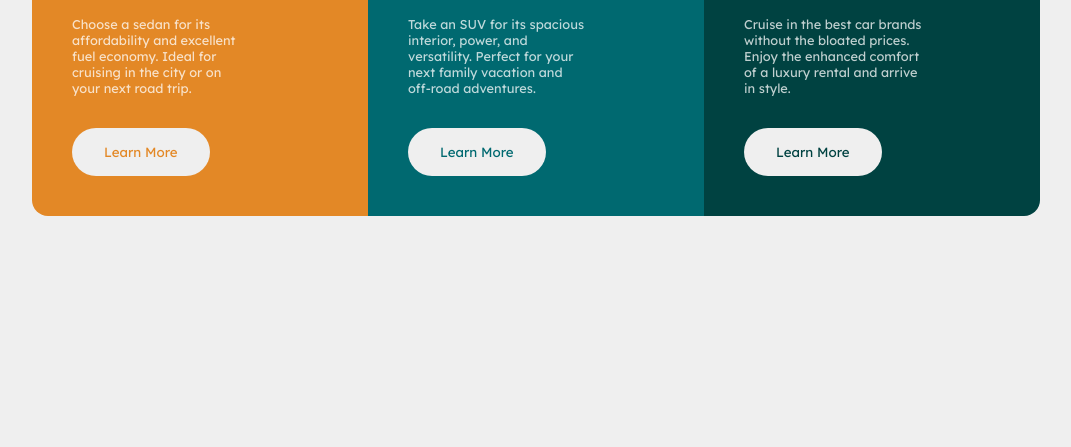
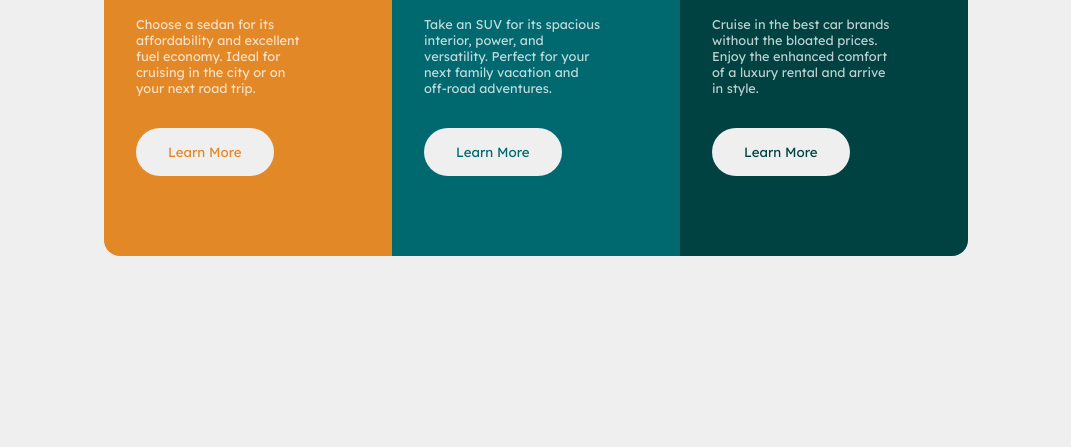
Before and after one commit to SamuelAlvarenga/3Column, a plain HTML site: page index.html in a window 1280 px wide. Shown: the part 385-832 px from the top of the page, without its empty margins (104-1175 px from the left). Drawn offline with Linux system fonts and the light colour scheme.

Commit message:
Desktop cards heights

```diff
--- a/style.css
+++ b/style.css
@@ -39,7 +39,7 @@ main {
 
 .card {
   width: 16rem;
-  padding: 1.5rem 2.5rem;
+  padding: 4rem 0 4rem 2rem;
 }
 
 /* .card img {
```
